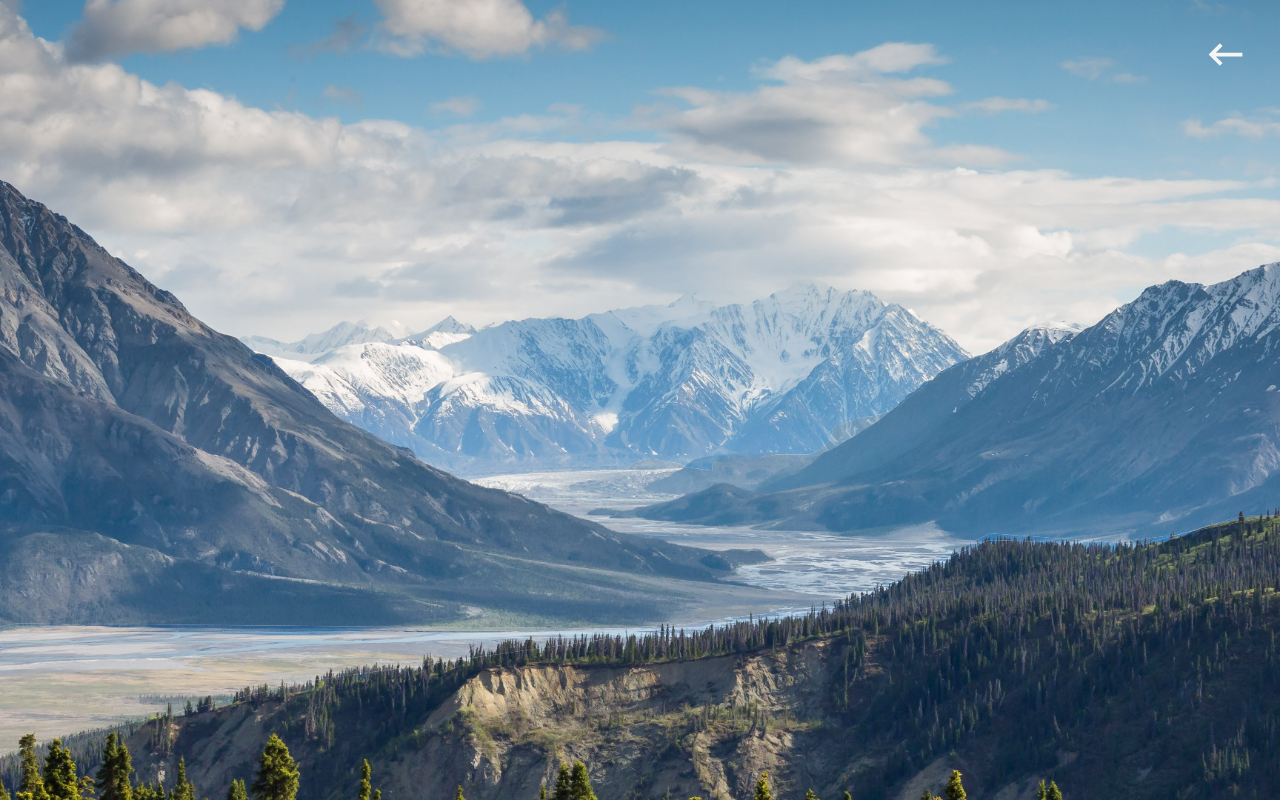
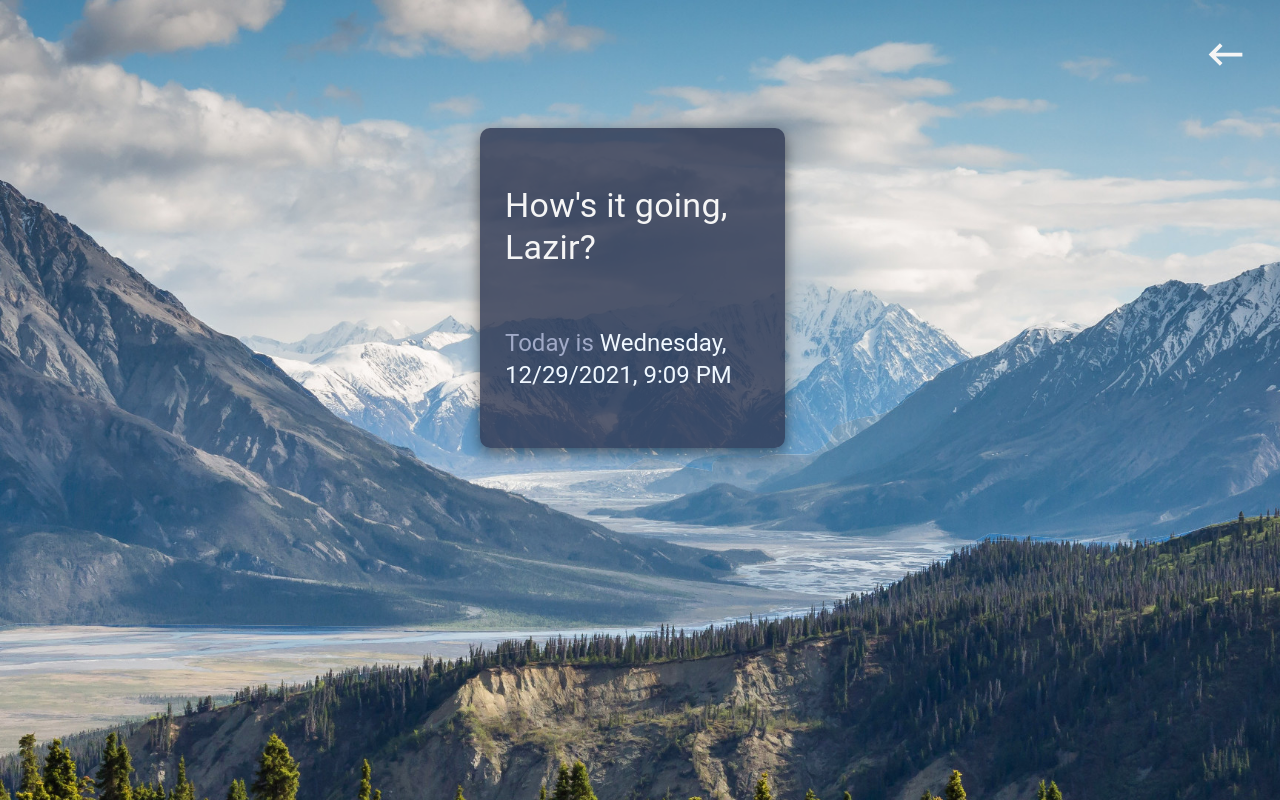
Before and after one commit to lazirpascual/moves-weather-app, a React (Create React App) app: page / in a window 1280 px wide. Built offline with nearby package versions, Linux system fonts and the light colour scheme.

Commit message:
create NameBlock component

```diff
--- a/src/App.css
+++ b/src/App.css
@@ -25,3 +25,8 @@ body {
   right: 20px;
   top: 20px;
 }
+
+.weather-top {
+  display: flex;
+  justify-content: center;
+}
--- a/src/App.tsx
+++ b/src/App.tsx
@@ -1,4 +1,5 @@
 import UserForm from "./Components/CityForm/UserForm";
+import NameBlock from "./Components/NameBlock/NameBlock";
 import KeyboardBackspaceIcon from "@mui/icons-material/KeyboardBackspace";
 import IconButton from "@mui/material/IconButton";
 import "./App.css";
@@ -6,10 +7,15 @@ import "./App.css";
 function App() {
   return (
     <div className="start-container">
-      <div className="back-button">
-        <IconButton color="inherit" size="large">
-          <KeyboardBackspaceIcon sx={{ fontSize: "45px" }} />
-        </IconButton>
+      <div>
+        <div className="back-button">
+          <IconButton color="inherit" size="large">
+            <KeyboardBackspaceIcon sx={{ fontSize: "45px" }} />
+          </IconButton>
+        </div>
+        <div className="weather-top">
+          <NameBlock />
+        </div>
       </div>
     </div>
   );
--- /dev/null
+++ b/src/Components/NameBlock/NameBlock.css
@@ -0,0 +1,21 @@
+.sidebar {
+  display: flex;
+  flex-direction: column;
+  justify-content: space-evenly;
+  height: 8em;
+  width: 7em;
+  margin-top: 10%;
+  margin-right: 15px;
+  background-color: rgba(45, 53, 80, 0.795);
+  box-shadow: 0 5px 15px rgba(0, 0, 0, 0.5);
+  border-radius: 10px;
+  font-size: 40px;
+  font-family: fantasy;
+  text-align: left;
+  padding-left: 25px;
+  color: #a1aac7;
+}
+
+.text-label {
+  color: aliceblue !important;
+}
--- /dev/null
+++ b/src/Components/NameBlock/NameBlock.tsx
@@ -0,0 +1,30 @@
+import "./NameBlock.css";
+import Typography from "@mui/material/Typography";
+
+const NameBlock = () => {
+  const date = new Date();
+  return (
+    <div className="sidebar">
+      <Typography variant="h4" color="whitesmoke">
+        How's it going, Lazir?
+      </Typography>
+      <Typography variant="h5">
+        Today is
+        <span className="text-label">
+          {" "}
+          {new Date().toLocaleString("en-us", { weekday: "long" })},
+        </span>
+        <div className="text-label">
+          {date.toLocaleDateString()},{" "}
+          {date.toLocaleString("en-US", {
+            hour: "numeric",
+            minute: "numeric",
+            hour12: true,
+          })}
+        </div>
+      </Typography>
+    </div>
+  );
+};
+
+export default NameBlock;
```
